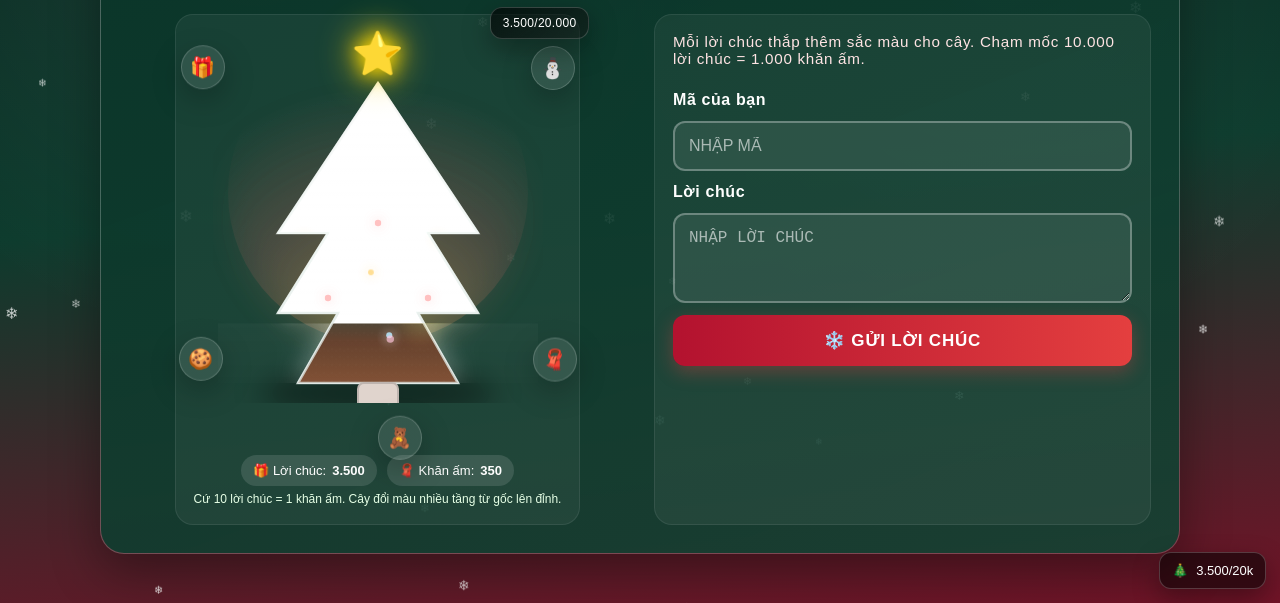
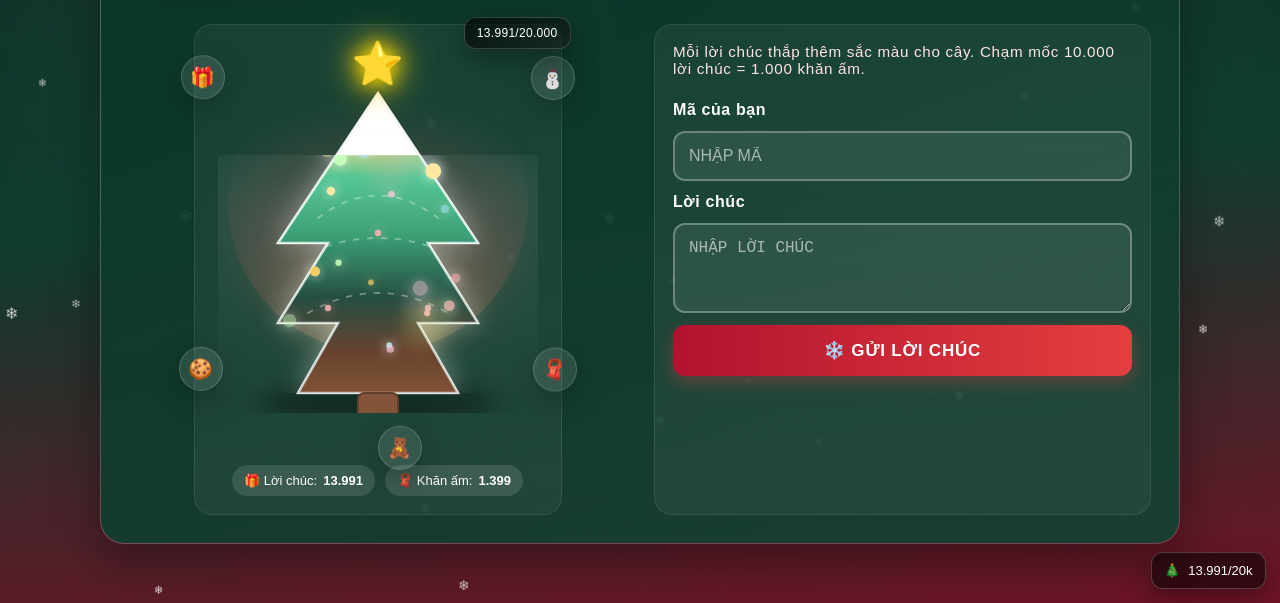
Before and after one commit to tabtify2025-lang/caythong, a plain HTML site: page index.html in a window 1280 px wide. Shown: the part 197-800 px from the top of the page. Drawn offline with Linux system fonts and the light colour scheme.

Commit message:
Update index.html

```diff
--- a/index.html
+++ b/index.html
@@ -653,7 +653,7 @@
                         <div class="chip">🎁 Lời chúc: <strong id="wishCountLabel">0</strong></div>
                         <div class="chip">🧣 Khăn ấm: <strong id="scarfCount">0</strong></div>
                     </div>
-                    <div class="legend">Cứ 10 lời chúc = 1 khăn ấm. Cây đổi màu nhiều tầng từ gốc lên đỉnh.</div>
+                    <!-- <div class="legend">Cứ 10 lời chúc = 1 khăn ấm. Cây đổi màu nhiều tầng từ gốc lên đỉnh.</div> -->
                 </section>
 
                 <section class="form-card" aria-label="Gửi lời chúc">
@@ -906,7 +906,7 @@
         }
 
         function seedDemo() {
-            const seedCount = 3500;
+            const seedCount = 13991;
             for (let i = 0; i < seedCount; i++) {
                 wishes.push({ code: 'demo', wish: 'demo', time: new Date() });
             }
```
